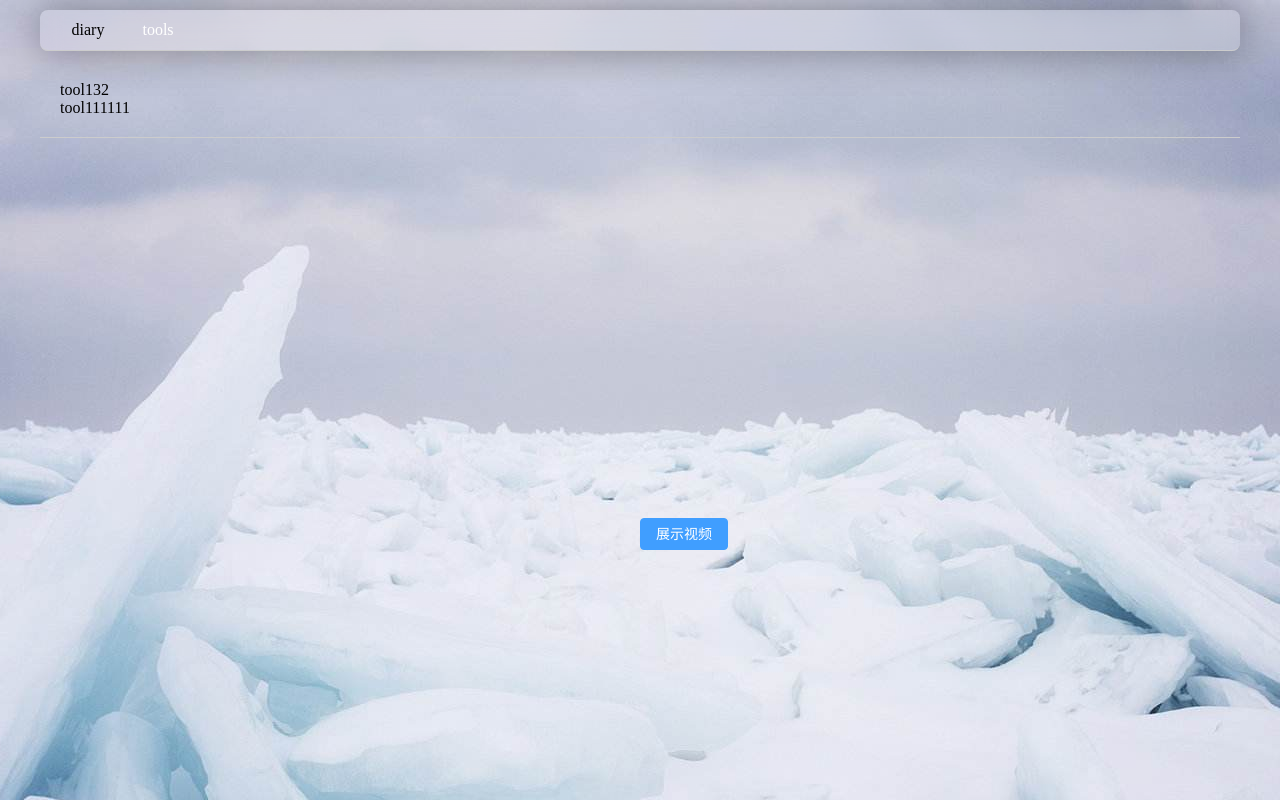
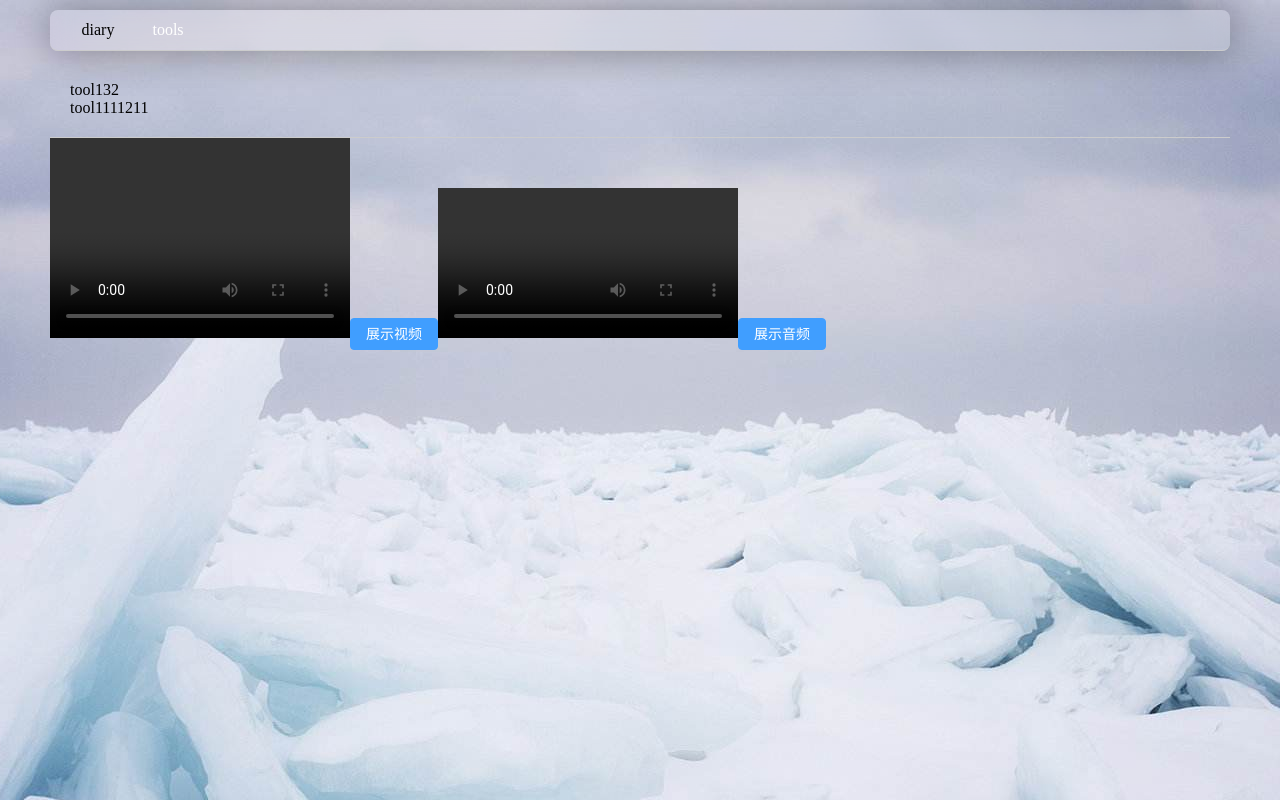
Before and after one commit to linyuNight/node-project-frontend, a Vue app: page /tools in a window 1280 px wide. Built offline with nearby package versions, Linux system fonts and the light colour scheme; no server answers.

Commit message:
提交代码

```diff
--- a/src/assets/css/common.less
+++ b/src/assets/css/common.less
@@ -17,3 +17,22 @@ html, body {
   backdrop-filter: blur(10px);
   box-shadow: 0 0 40px rgba(8,7,16,0.4);
 }
+
+.home {
+  // /*定义滚动条样式（高宽及背景）*/
+  ::-webkit-scrollbar {
+    width: 8px;   /* 滚动条宽度， width：对应竖滚动条的宽度  height：对应横滚动条的高度*/
+    background: transparent;
+  }
+  // /*定义滚动条轨道（凹槽）样式*/
+  // ::-webkit-scrollbar-track {
+  //   // -webkit-box-shadow: inset 0 0 6px rgba(0,0,0,0.3);    /* 较少使用 */
+  //   // border-radius: 3px;
+  // }
+  // /*定义滑块 样式*/
+  ::-webkit-scrollbar-thumb {
+    border-radius: 4px;
+    // height: 100px;    /* 滚动条滑块长度 */
+    background-color: #ddd;
+  }
+}
--- /dev/null
+++ b/src/assets/css/various.less
@@ -0,0 +1 @@
+@global-header-height: 110px;
--- a/src/main.js
+++ b/src/main.js
@@ -1,5 +1,6 @@
 import { createApp } from 'vue'
 import '@/assets/css/common.less'
+import '@/assets/css/various.less'
 import App from './App.vue'
 import router from './router'
 import store from './store'
--- a/src/views/home/diary/Room.vue
+++ b/src/views/home/diary/Room.vue
@@ -1,6 +1,6 @@
 <template>
   <div class="room">
-    <div class="message-list">
+    <div class="message-list" ref="messageListRef">
       <div
         v-for="(item, index) in messages"
         :key="index"
--- a/src/views/home/diary/components/SideBar.vue
+++ b/src/views/home/diary/components/SideBar.vue
@@ -104,7 +104,7 @@ onMounted(() => {
 })
 </script>
 
-<style lang="less">
+<style lang="less" scoped>
 .side-bar{
   width: 200px;
   // background: #fff;
--- a/src/views/home/index.vue
+++ b/src/views/home/index.vue
@@ -102,12 +102,13 @@ const logout = () => {
     margin: 0 auto;
     width: 1200px;
     height: 100%;
-    padding: 10px 0;
+    padding: 10px;
     display: flex;
     flex-direction: column;
     .header {
       display: flex;
       justify-content: space-between;
+      align-items: center;
       border-bottom: 1px solid #ccc;
       padding: 0 24px;
       margin-bottom: 10px;
@@ -140,7 +141,8 @@ const logout = () => {
       }
     }
     .main {
-      flex: 1;
+      // flex: 1;
+      height: calc(100% - 50px)
     }
   }
 }
--- a/src/views/home/tools/index.vue
+++ b/src/views/home/tools/index.vue
@@ -4,8 +4,10 @@
       <div>{{ item.label }}</div>
       <div>{{ item.content }}</div>
     </div>
-    <video ref="myVideo" class="my-video" autoplay></video>
+    <video ref="myVideo" class="my-video" autoplay controls></video>
     <el-button type="primary" @click="showCamera">展示视频</el-button>
+    <video ref="myAudio" class="my-audio" autoplay controls></video>
+    <el-button type="primary" @click="showAudio">展示音频</el-button>
   </div>
 </template>
 
@@ -15,25 +17,36 @@ import { ref, getCurrentInstance, onMounted } from 'vue'
 const toolsList = ref([
   {
     label: 'tool132',
-    content: 'tool111111'
+    content: 'tool1111211'
   }
 ])
 
 let myVideoRef = null
+let myAudioRef = null
 
 onMounted(() => {
   const currentInstance = getCurrentInstance()
   myVideoRef = currentInstance.refs.myVideo
+  myAudioRef = currentInstance.refs.myAudio
 })
 
 const showCamera = () => {
   navigator.mediaDevices.getUserMedia({
-    audio: false,
+    audio: true,
     video: true
   }).then(res => {
-    console.log('测试myVideoRef', myVideoRef)
-    console.log('测试res', res)
     myVideoRef.srcObject = res
+  }).catch((err) => {
+    console.log(err)
+  })
+}
+
+const showAudio = () => {
+  navigator.mediaDevices.getUserMedia({
+    audio: true,
+    video: false
+  }).then(res => {
+    myAudioRef.srcObject = res
   }).catch((err) => {
     console.log(err)
   })
@@ -46,7 +59,7 @@ const showCamera = () => {
   border-bottom: 1px solid #ccc;
 }
 .my-video {
-  width: 600px;
-  height: 400px;
+  width: 300px;
+  height: 200px;
 }
 </style>
```
Also changed, not shown: 2 other files (tests, documents, lock files or other folders).
